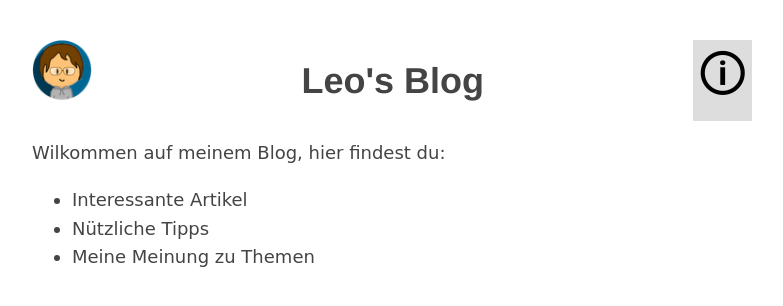
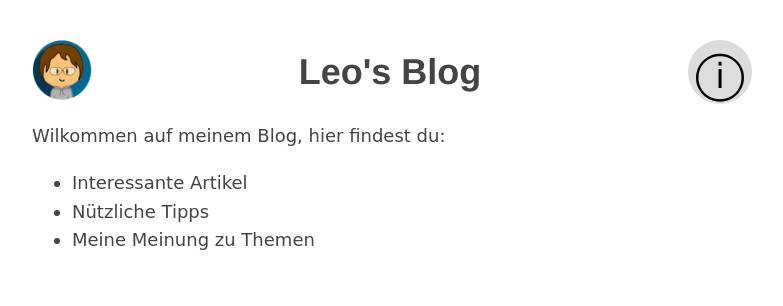
Before and after one commit to linux-leo/blog-tutorial, a plain HTML site: page index.html in a window 1280 px wide. Shown: the whole page, without its empty margins (248-1031 px from the left). Drawn offline with Linux system fonts and the light colour scheme; a web font is replaced by a local one.

Commit message:
improved design

```diff
--- a/index.html
+++ b/index.html
@@ -21,7 +21,7 @@
    <img src="Avatar.png" alt="Leo" width="60" height="60">
    <h1>Leo's Blog</h1>
    <a href="Über-den-Blog.html">
-       <button>🛈</button>
+       <button class="big">ⓘ</button>
    </a>
   </div>
    <p>Wilkommen auf meinem Blog, hier findest du:</p>
--- a/min.css
+++ b/min.css
@@ -43,8 +43,17 @@ hr, td, th {
 button, select {
     background: #ddd;
     border: 0px;
+    font-size: 16px;
+    height: 32px;
+    width: 32px;
+    border-radius: 50%;
+    display: inline-block;
+
+}
+.big{
     font-size: 48px;
-    padding: 0em 0.1em;
+    height: 64px;
+    width: 64px;
 }
 
 input, table {
@@ -61,6 +70,6 @@ button:hover, code, pre {
 }
 .row {
     display: flex;
-    justify-content: space-evenly;
+    justify-content: space-between;
     margin: auto;
 }
```
Also changed, not shown: Über-den-Blog.html (+6 -1 lines).
